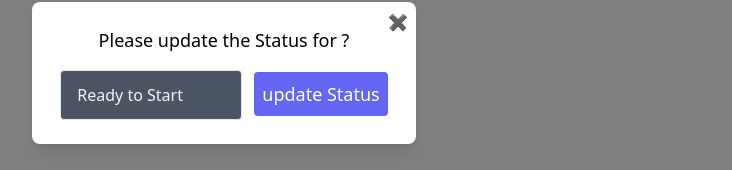
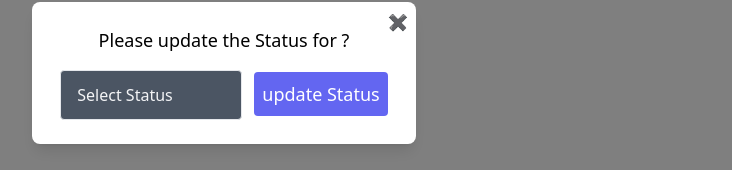
Before and after one commit to pavan-ade/ToDoApp, a React (Vite) app in the folder RedexToolToDo/: page /updateStatus/1 in a window 1280 px wide. Shown: the part 327-497 px from the top of the page, without its empty margins (416-1148 px from the left). Built offline with nearby package versions, Linux system fonts and the light colour scheme.

Commit message:
[pavan-ade] : dubfix on the status

```diff
--- a/RedexToolToDo/src/pages/todoStatus/TodoStatus.jsx
+++ b/RedexToolToDo/src/pages/todoStatus/TodoStatus.jsx
@@ -37,17 +37,14 @@ const TodoStatus = () => {
         <p className="text-lg">Please update the Status for {todo?.task}?</p>
         <CloseButton />
         <select
+          value={todo?.status ?? "Select Status"}
           onChange={(e) => {
-            setTodo({ id: todo.id, task: todo.task, status: e.target.value });
+            setTodo({ ...todo, status: e.target.value });
           }}
           className="appearance-none bg-gray-600 dark:bg-gray-400 rounded border focus:border-white  focus:outline-none focus:ring-0 focus:border-gray-500 text-base outline-none text-gray-100 py-1 px-3 xs:py-2 xs:px-4 mr-3 mt-4 leading-8 transition-colors duration-200 ease-in-out"
         >
           {status.map((status, index) => (
-            <option
-              key={uniqId + index}
-              value={status}
-              disabled={index == 0 ? true : false}
-            >
+            <option key={uniqId + index} value={status} disabled={index === 0}>
               {status}
             </option>
           ))}
```
